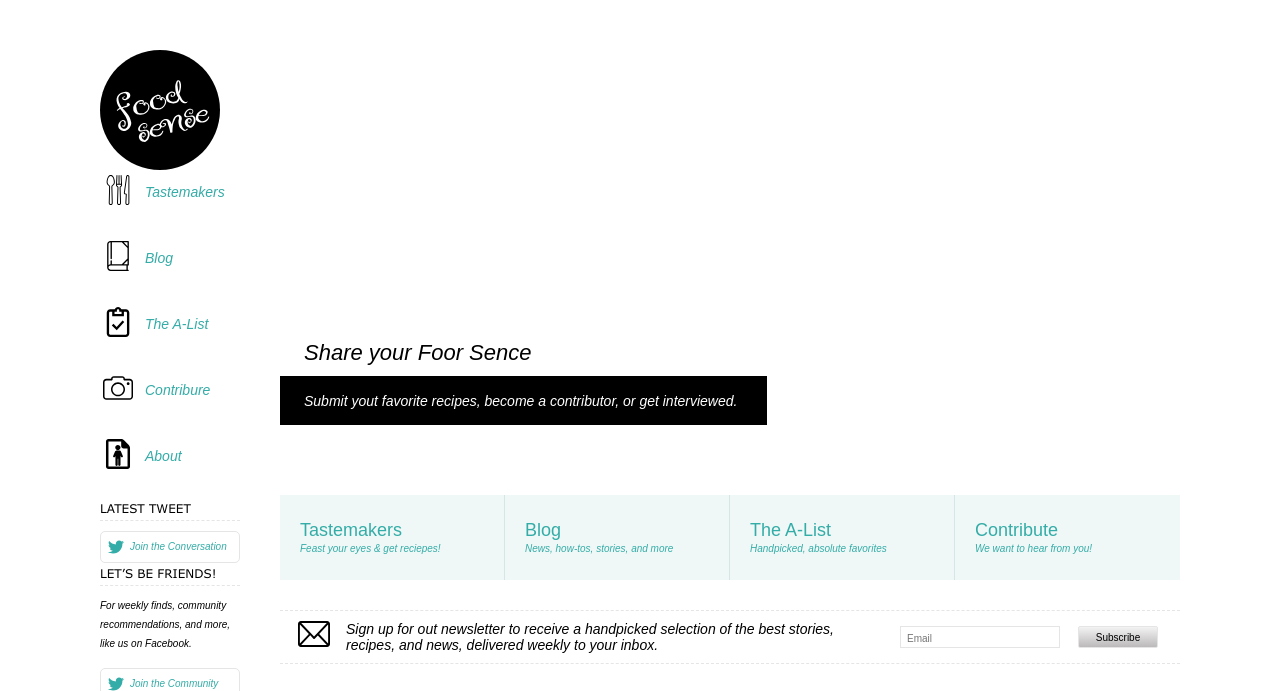
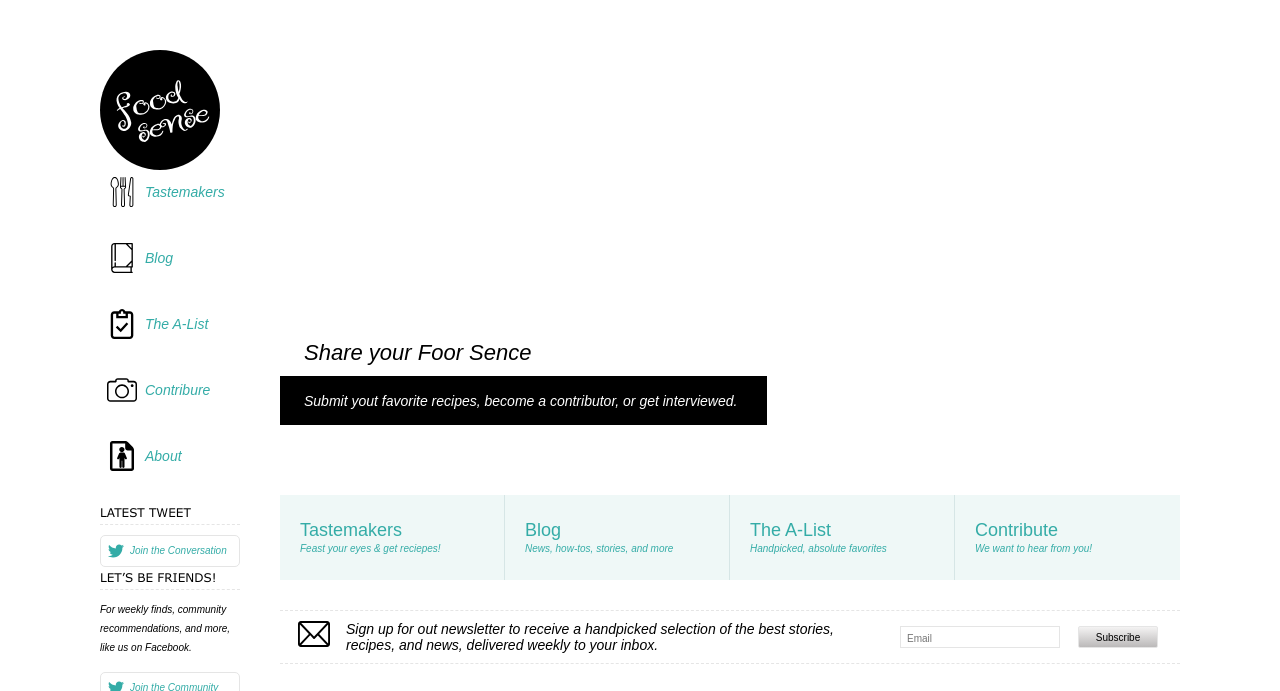
Before and after one commit to GeorgiksonF/Falyan_tasks, a plain HTML site: page index.html in a window 1280 px wide. Shown: the top 691 px of the page. Drawn offline with Linux system fonts and the light colour scheme.

Commit message:
Change menu links

```diff
--- a/css/main.css
+++ b/css/main.css
@@ -45,7 +45,6 @@ input {
 
 .aside-menu li {
     position: relative;
-    padding-left: 45px;
     font-style: italic;
 }
 
@@ -53,43 +52,53 @@ input {
     margin-top: 13px;
 }
 
-.icon-blog:not(:last-child) {
+.aside-menu li {
+
+}
+
+.aside-menu li:not(:last-child) {
     margin-bottom: 52px;
 }
 
-.icon-blog::before {
+.aside-menu-icon {
+    display: flex;
+    align-items: center;
+    padding-left: 45px;
+    word-break: break-word;
+}
+
+.aside-menu-icon::before {
     content: "";
     display: block;
+    position: absolute;
     width: 30px;
     height: 30px;
-    position: absolute;
-    left: 3px;
-    top: -10px;
-    background: no-repeat center center / cover;
+    left: 7px;
+    background: url('../assets/svg/food-icon.svg') no-repeat center center / cover;
 }
 
-.aside-menu-tastemakers:before {
+.icon-tastemakers::before {
     background-image: url('../assets/svg/food-icon.svg');
 }
 
-.aside-menu-blog:before {
+.icon-blog::before {
     background-image: url('../assets/svg/blog-icon.svg');
 }
 
-.aside-menu-list:before {
+.icon-list::before {
     background-image: url('../assets/svg/a-list-icon.svg');
 }
 
-.aside-menu-contribure:before {
+.icon-contribure::before {
     background-image: url('../assets/svg/camera-icon.svg');
 }
 
-.aside-menu-about:before {
+.icon-about::before {
     background-image: url('../assets/svg/about-icon.svg');
 }
 
 .aside-tweets {
-    margin-top: 40px;
+    margin-top: 44px;
 }
 
 .aside-head {
--- a/index.html
+++ b/index.html
@@ -15,11 +15,11 @@
                 </a>
 
                 <ul class="aside-menu">
-                    <li class="icon-blog aside-menu-tastemakers"><a href="#">Tastemakers</a></li>
-                    <li class="icon-blog aside-menu-blog"><a href="#">Blog</a></li>
-                    <li class="icon-blog aside-menu-list"><a href="#">The A-List</a></li>
-                    <li class="icon-blog aside-menu-contribure"><a href="#">Contribure</a></li>
-                    <li class="icon-blog aside-menu-about"><a href="#">About</a></li>
+                    <li><a href="#" class="aside-menu-icon icon-tastemakers">Tastemakers</a></li>
+                    <li><a href="#" class="aside-menu-icon icon-blog">Blog</a></li>
+                    <li><a href="#" class="aside-menu-icon icon-list">The A-List</a></li>
+                    <li><a href="#" class="aside-menu-icon icon-contribure">Contribure</a></li>
+                    <li><a href="#" class="aside-menu-icon icon-about">About</a></li>
                 </ul>
 
                 <div class="aside-tweets">
```
